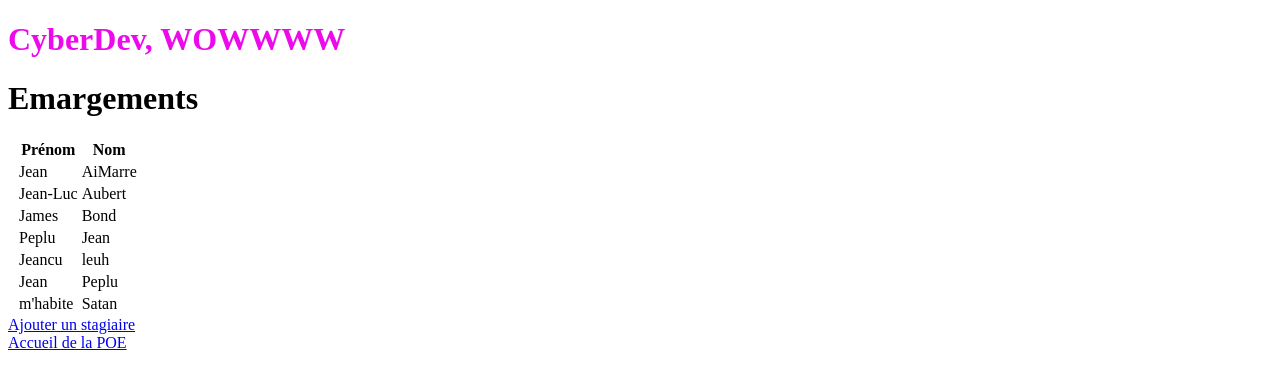
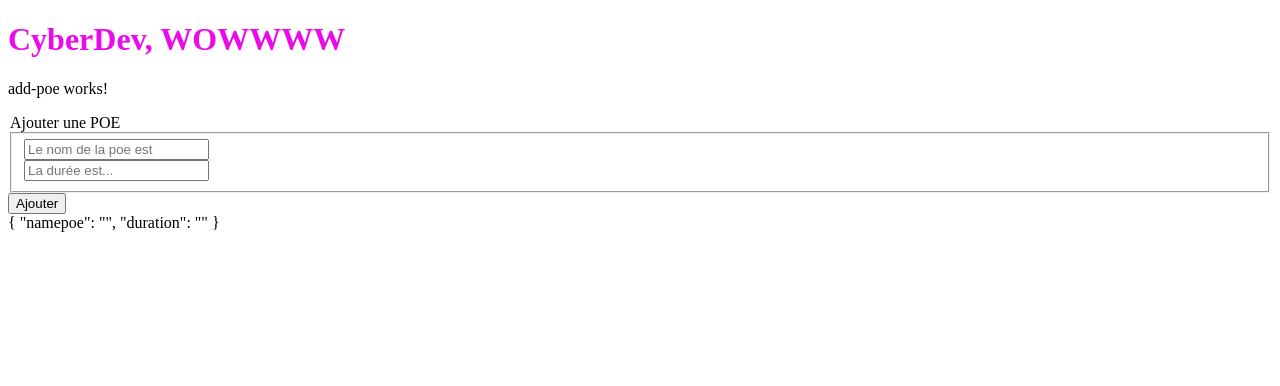
Before and after one commit to Miasorrow/POE, an Angular app: page /add-poe in a window 1280 px wide. Before the commit this address led to /home. Shown: the top 386 px of the page. Built offline with nearby package versions, Linux system fonts and the light colour scheme; data requests are answered from the project's data file.

Commit message:
US3 : - créer une route vers le formulaire - création du formulaire pour ajouter une POE - ajout de la méthode add - faire un onSubmit dans mon component puis l'ajouter dans le formulaire

```diff
--- a/src/app/app-routing.module.ts
+++ b/src/app/app-routing.module.ts
@@ -3,6 +3,7 @@
 import { HomeComponent } from './home/home.component';
 import { InternFormComponent } from './home/intern-form/intern-form.component';
 import { PoeHomeComponent } from './poe/poe-home/poe-home.component';
+import { AddPoeComponent } from './poe/add-poe/add-poe.component';
 
 const routes: Routes = [
   {
@@ -26,6 +27,11 @@
     component: PoeHomeComponent,
     pathMatch: "full"
   },
+  {
+    path:"add-poe",
+    component: AddPoeComponent,
+    pathMatch: "full"
+  },
   //! Pour rediriger vers home qui remplace nimporte quel redirection, si l'user essaye de faire un / qqchose
   {
     path:'**',
--- a/src/app/app.module.ts
+++ b/src/app/app.module.ts
@@ -14,7 +14,9 @@
     BrowserModule,
     HomeModule,
     AppRoutingModule,
-    PoeModule
+    PoeModule,
+
+
   ],
   providers: [],
   bootstrap: [AppComponent]
--- a/src/app/poe/add-poe/add-poe.component.html
+++ b/src/app/poe/add-poe/add-poe.component.html
@@ -1 +1,19 @@
 <p>add-poe works!</p>
+
+<form [formGroup]="poeForm"(ngSubmit)="onSubmit()">
+    <legend> Ajouter une POE </legend>
+    <fieldset>
+        <div class="form-field">
+            <input type="text" formControlName="namepoe" placeholder="Le nom de la poe est">
+            <!-- Je vais aller dans mon formulaire, faire un controle du last name vérifier si il y a des erreurs, touched erreur uniquement quand activé-->
+        </div>
+        <div class="form-field">
+            <input type="number" formControlName="duration" placeholder="La durée est...">
+        </div>
+    </fieldset>
+    <div class="form-field">
+        <button type="submit"> Ajouter </button>
+    </div>
+</form>
+
+{{poeForm.value | json }}
--- a/src/app/poe/add-poe/add-poe.component.ts
+++ b/src/app/poe/add-poe/add-poe.component.ts
@@ -1,4 +1,7 @@
 import { Component } from '@angular/core';
+import { FormBuilder, FormGroup, Validators } from '@angular/forms';
+import { Router } from '@angular/router';
+import { PoeService } from '../services/poe.service';
 
 @Component({
   selector: 'app-add-poe',
@@ -6,5 +9,40 @@
   styleUrl: './add-poe.component.scss'
 })
 export class AddPoeComponent {
+  public poeForm: FormGroup = new FormGroup({})
+
+  constructor(
+    private _formBuilder: FormBuilder,
+    private _poeService: PoeService,
+    private _router: Router
+  ) {}
+
+
+  ngOnInit(): void{
+    this.poeForm = this._formBuilder.group({
+      namepoe: [
+        '',//Default Value
+        [
+          Validators.required,
+          Validators.minLength(3)
+        ]
+      ],
+      duration: [
+        '',
+        [
+          Validators.required,
+        ]
+      ]
+    })
+  }
+
+
+  onSubmit(): void {
+    this._poeService.add(this.poeForm.value)
+       this._router.navigate(['/poe-home'])
+
+
+
+  }
 
 }
--- a/src/app/poe/poe-home/poe-home.component.html
+++ b/src/app/poe/poe-home/poe-home.component.html
@@ -14,3 +14,7 @@
         </tr>
     </tbody>
 </table>
+
+<a [routerLink]="['/add-poe']">
+    Ajouter une POE
+</a>
--- a/src/app/poe/services/poe.service.ts
+++ b/src/app/poe/services/poe.service.ts
@@ -16,6 +16,12 @@
 
   constructor() { }
 
+  add(poe:PoeType){
+
+    this.poes.push(poe)
+  }
+
+
   get poes(): Array<PoeType>{
     return this._poes
   }
```
Also changed, not shown: src/app/poe/poe.module.ts (+5 -2 lines).
